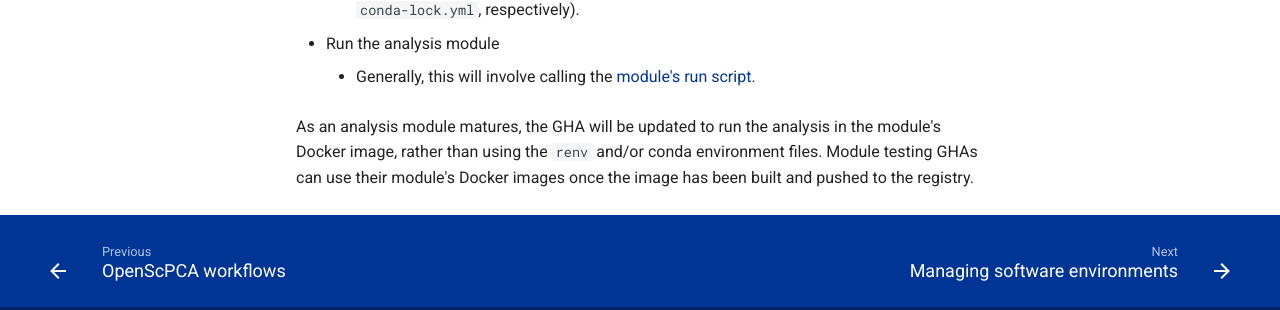
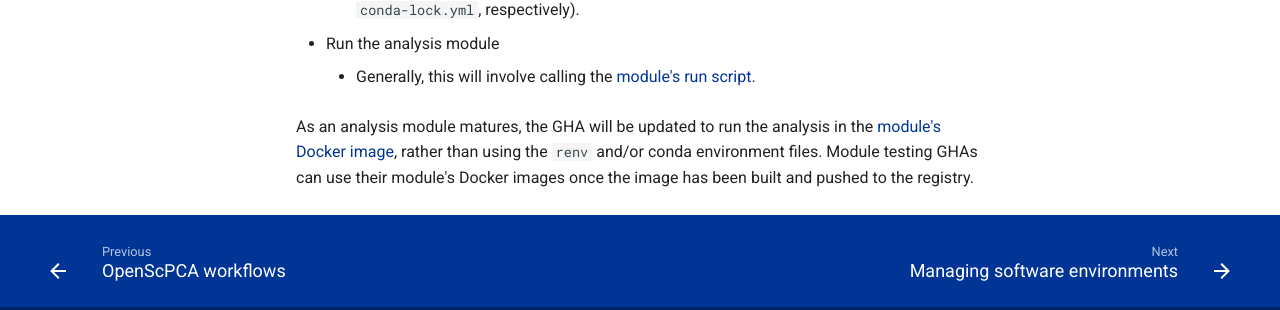
Before and after one commit to AlexsLemonade/OpenScPCA-analysis, an MkDocs documentation site: the page built from docs/ensuring-repro/workflows/run-module-gha.md, in a window 1280 px wide and 900 px high, scrolled down 1123 px. Shown: the part 528-838 px from the top of the window. Built offline with MkDocs 1.6.1 and Material for MkDocs 9.7.7, drawn with Linux system fonts in a browser that asks for light colours; some of the changed lines change nothing that is shown.

Commit message:
add a link

```diff
--- a/docs/ensuring-repro/workflows/run-module-gha.md
+++ b/docs/ensuring-repro/workflows/run-module-gha.md
@@ -45,5 +45,5 @@ Each module testing GHA is initially created with these steps, which should be u
 - Run the analysis module
     - Generally, this will involve calling the [module's run script](../../contributing-to-analyses/analysis-modules/running-a-module.md).
 
-As an analysis module matures, the GHA will be updated to run the analysis in the module's Docker image, rather than using the `renv` and/or conda environment files.
+As an analysis module matures, the GHA will be updated to run the analysis in the [module's Docker image](../docker/docker-images.md), rather than using the `renv` and/or conda environment files.
 Module testing GHAs can use their module's Docker images once the image has been built and pushed to the registry. <!-- STUB LINK building/updating docker images -->
```
